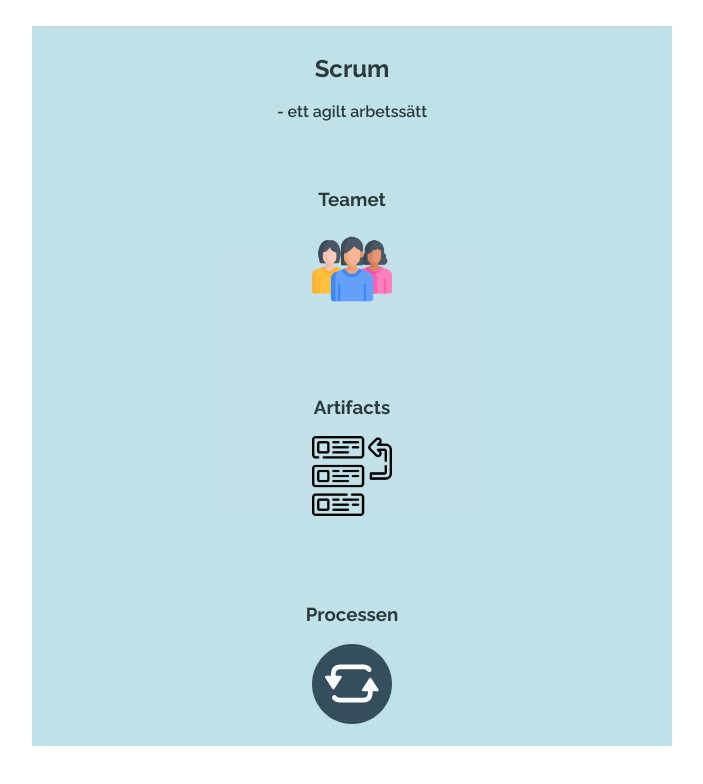
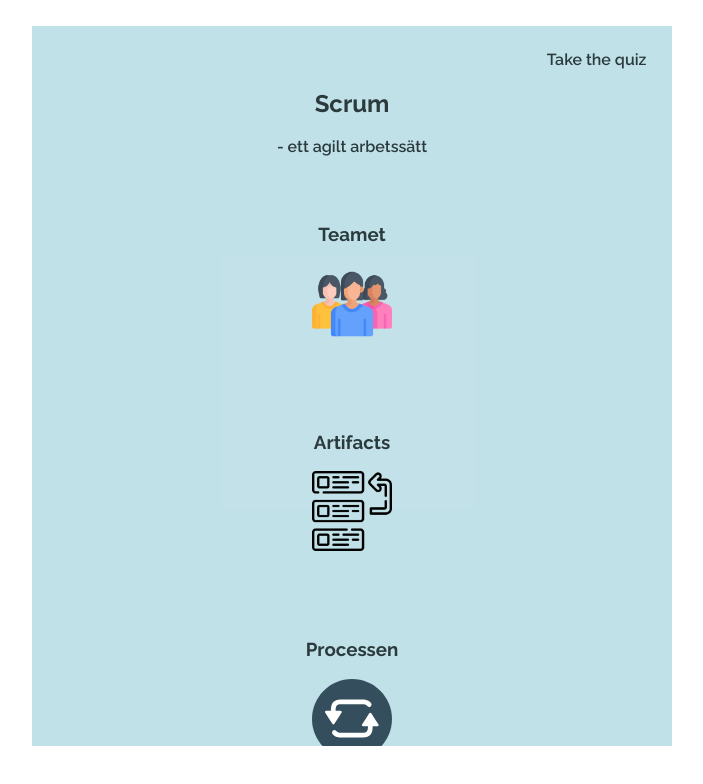
Before and after one commit to brittatoresson/Agila-metoder, a React (Create React App) app in the folder agila-metoder/: page /main in a window 1280 px wide. Shown: the top 784 px of the page, without its empty margins (288-991 px from the left). Built offline with nearby package versions, Linux system fonts and the light colour scheme.

Commit message:
add navbar #15

```diff
--- a/agila-metoder/src/App.css
+++ b/agila-metoder/src/App.css
@@ -38,6 +38,11 @@ a {
 }
 h1 {
   cursor: pointer;
+}
+footer,
+nav {
+  text-align: right;
+  padding: 0%;
 }
 
 .scroller {
--- a/agila-metoder/src/Components/Home.jsx
+++ b/agila-metoder/src/Components/Home.jsx
@@ -5,18 +5,14 @@ function Home() {
       <h1>Skogis i centrum goes Scrum</h1>
       <h2>Scrum, Sprint, Stand up</h2>
       <p> - vad innebär det och vad ska jag ha det till?</p>
-      <img src="./Img/sprint.png" alt="" />
+      <img src="./Img/sprint.png" alt="pic of sprint" />
       <p>
         Det agila arbetssätter fokuserar på att kontinueligt lösa små delar av
         ett större projekt i jämförelse med den traditinella vattenfallsmodellen
         där ett steg måste avslutas innan nästa påbörjas.
       </p>
       <p>Alla snackar Scrum!</p>
-      <Link to="/main">
-        Klicka här
-        {/* Klicka här för att lära dig mer om det agila arbetssätt Scrum */}
-      </Link>{" "}
-      för att lära dig mer
+      <Link to="/main">Klicka här</Link> för att lära dig mer
     </section>
   );
 }
--- /dev/null
+++ b/agila-metoder/src/Components/TopNav.jsx
@@ -0,0 +1,19 @@
+import { Link } from "react-router-dom";
+
+function Navbar() {
+  return (
+    <>
+      <nav>
+        <Link to="/quiz">
+          <p> Take the quiz </p>
+        </Link>
+      </nav>
+      <Link to="/">
+        <h1>Scrum</h1>
+        <p> - ett agilt arbetssätt</p>{" "}
+      </Link>
+    </>
+  );
+}
+
+export default Navbar;
--- a/agila-metoder/src/allCards.jsx
+++ b/agila-metoder/src/allCards.jsx
@@ -1,7 +1,8 @@
 import { team, ceremonies, artifacts } from "./Components/data";
-import { Link } from "react-router-dom";
+
 import Card from "./Components/Card";
 import { useEffect, useState } from "react";
+import Navbar from "./Components/TopNav";
 
 function FirstPage() {
   const [click, setClick] = useState("");
@@ -20,11 +21,7 @@ function FirstPage() {
 
   return (
     <section id="mainPage" className="scroller">
-      {" "}
-      <Link to="/">
-        <h1>Scrum</h1>
-        <p> - ett agilt arbetssätt</p>{" "}
-      </Link>
+      <Navbar />
       <section className={click ? "toggle-nav" : null}>
         <div>
           <h1 onClick={(e) => handleClick(e)}>Teamet </h1>
@@ -42,10 +39,9 @@ function FirstPage() {
       {click === "Teamet" ? <Card items={teamArray} /> : null}{" "}
       {click === "Artifacts" ? <Card items={artifactsArray} /> : null}{" "}
       {click === "Processen" ? <Card items={ceremoniesArray} /> : null}{" "}
-      <Link to="/quiz">
+      <footer>
         <p> © Skogis i centrum AB </p>
-        <p> Take the quiz </p>
-      </Link>
+      </footer>
     </section>
   );
 }
```
